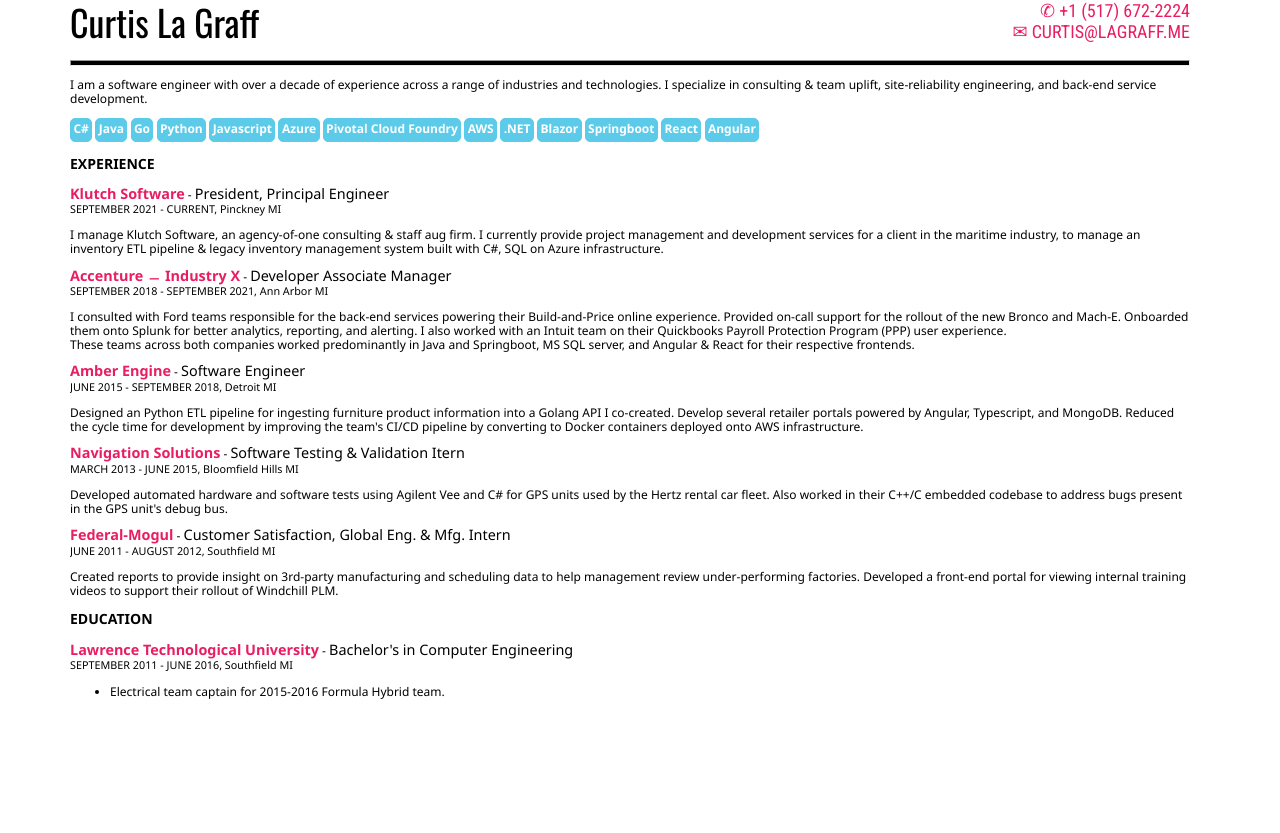
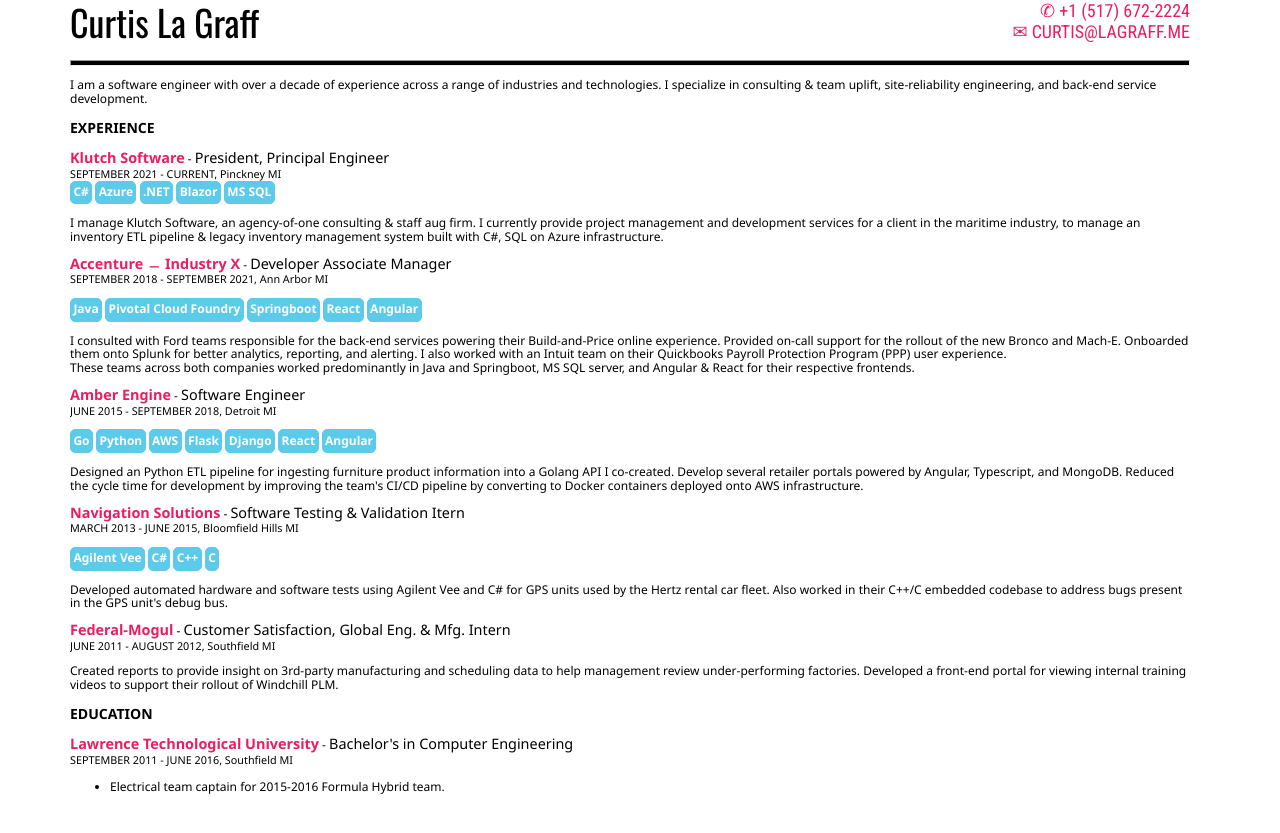
Before and after one commit to clagraff/clagraff.github.io, a Jekyll site: the page built from index.html, in a window 1280 px wide. Shown: the top 833 px of the page. Built offline with Jekyll 4.4.1, drawn with Linux system fonts in a browser that asks for light colours.

Commit message:
Update index.html

```diff
--- a/index.html
+++ b/index.html
@@ -6,26 +6,18 @@
 I am a software engineer with over a decade of experience across a range of industries and technologies. I specialize in consulting & team uplift,
   site-reliability engineering, and back-end service development.
 </p>
-<ul class="tech">
-  <li>C#</li>
-  <li>Java</li>
-  <li>Go</li>
-  <li>Python</li>
-  <li>Javascript</li>
-  <li>Azure</li>
-  <li>Pivotal Cloud Foundry</li>
-  <li>AWS</li>
-  <li>.NET</li>
-  <li>Blazor</li>
-  <li>Springboot</li>
-  <li>React</li>
-  <li>Angular</li>
-</ul>
 <p class="entry">
   <h3>EXPERIENCE</h3>
   <span class="company">Klutch Software</span> - <span class="position">President, Principal Engineer</span>
   <br/>
   <span class="duration">SEPTEMBER 2021 - CURRENT, Pinckney MI</span><br/>
+<ul class="tech">
+  <li>C#</li>
+  <li>Azure</li>
+  <li>.NET</li>
+  <li>Blazor</li>
+  <li>MS SQL</li>
+</ul>
   <p>
     I manage Klutch Software, an agency-of-one consulting & staff aug firm. I currently provide project management and
     development services for a client in the maritime industry, to manage an inventory ETL pipeline & legacy inventory
@@ -36,6 +28,13 @@
   <span class="company">Accenture &#xfe58; Industry X</span> - <span class="position">Developer Associate Manager</span>
   <br/>
   <span class="duration">SEPTEMBER 2018 - SEPTEMBER 2021, Ann Arbor MI</span><br/>
+  <ul class="tech">
+  <li>Java</li>
+  <li>Pivotal Cloud Foundry</li>
+  <li>Springboot</li>
+  <li>React</li>
+  <li>Angular</li>
+</ul>
   <p>
     I consulted with Ford teams responsible for the back-end services powering their Build-and-Price online experience. Provided on-call support for the rollout of the new Bronco and Mach-E. Onboarded them onto Splunk for better analytics, reporting, and alerting.
     I also worked with an Intuit team on their Quickbooks Payroll Protection Program (PPP) user experience.
@@ -46,6 +45,15 @@
 <p class="entry">
   <span class="company">Amber Engine</span> - <span class="position">Software Engineer</span><br/>
   <span class="duration">JUNE 2015 - SEPTEMBER 2018, Detroit MI</span><br/>
+  <ul class="tech">
+    <li>Go</li>
+    <li>Python</li>
+    <li>AWS</li>
+    <li>Flask</li>
+    <li>Django</li>
+    <li>React</li>
+    <li>Angular</li>
+  </ul>
   <p>
     Designed an Python ETL pipeline for ingesting furniture product information into a Golang API I co-created. Develop several retailer portals
     powered by Angular, Typescript, and MongoDB. Reduced the cycle time for development by improving the team's CI/CD pipeline by converting to Docker
@@ -55,6 +63,12 @@
 <p class="entry">
   <span class="company">Navigation Solutions</span> - <span class="position">Software Testing & Validation Itern</span><br/>
   <span class="duration">MARCH 2013 - JUNE 2015, Bloomfield Hills MI</span><br/>
+  <ul class="tech">
+    <li>Agilent Vee</li>
+    <li>C#</li>
+    <li>C++</li>
+    <li>C</li>
+  </ul>
   <p>
     Developed automated hardware and software tests using Agilent Vee and C# for GPS units used by the Hertz rental car fleet.
     Also worked in their C++/C embedded codebase to address bugs present in the GPS unit's debug bus.
```
